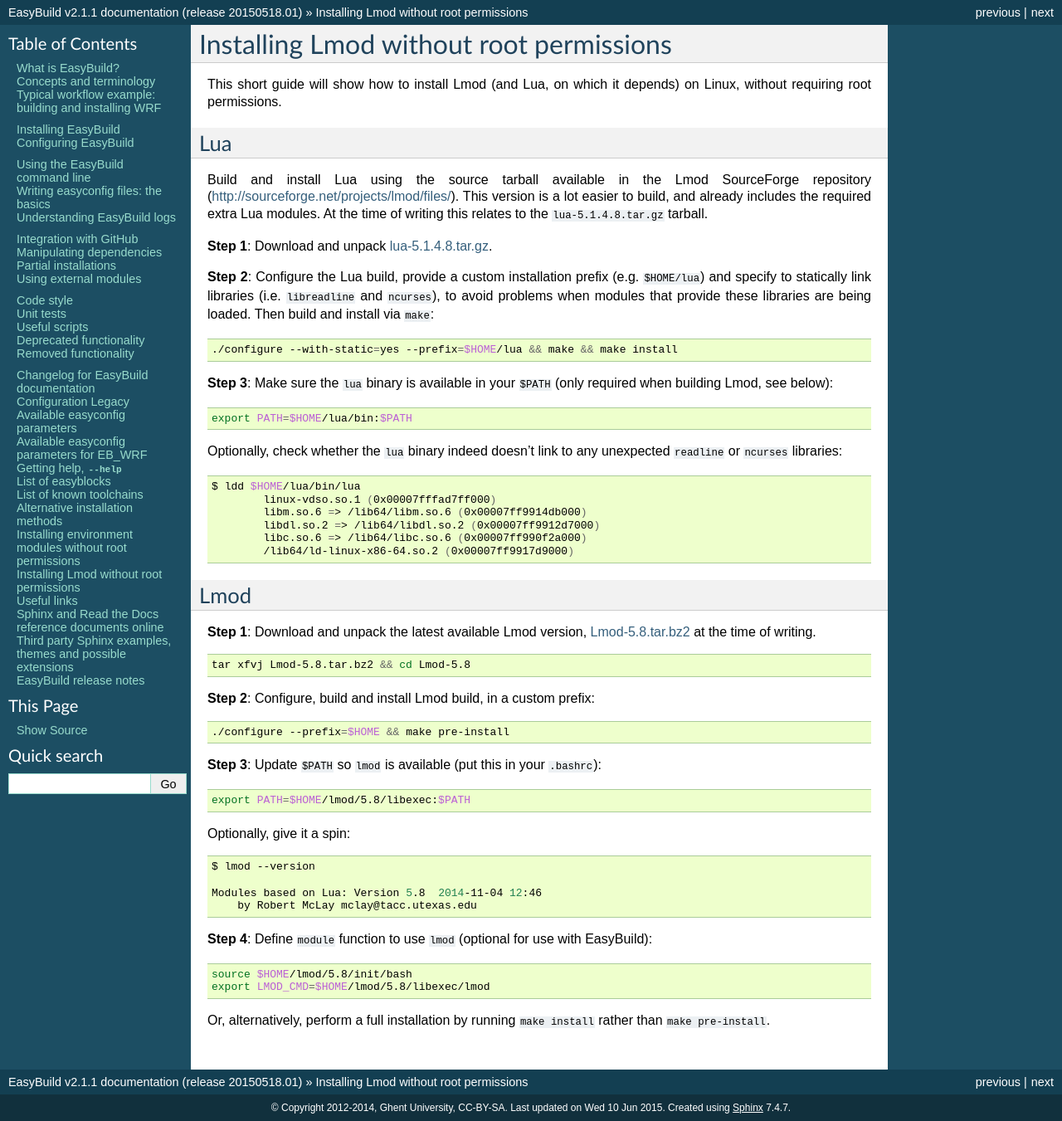
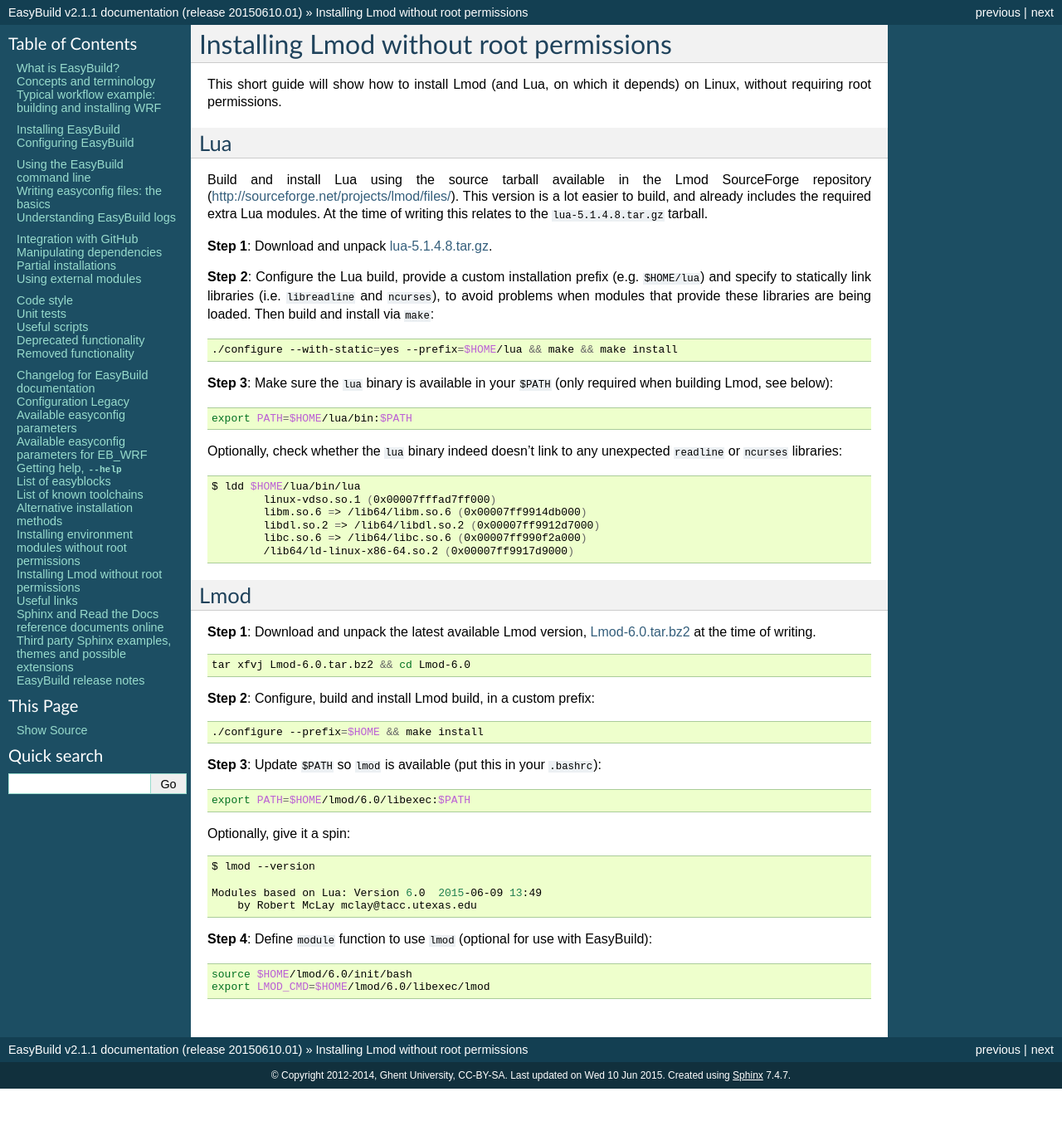
Before and after one commit to easybuilders/easybuild, a Sphinx documentation site: the page built from docs/Installing-Lmod-without-root-permissions.rst, in a window 1280 px wide. Shown: the whole page at 83% size. Built offline with Sphinx 7.4.7, drawn with Linux system fonts in a browser that asks for light colours; after the commit the page ends 1312 px from its top, so only the background shows below that.

Commit message:
update installing Lmod page for Lmod 6.0

```diff
--- a/docs/Changelog.rst
+++ b/docs/Changelog.rst
@@ -2,6 +2,8 @@
 
 Changelog for EasyBuild documentation
 -------------------------------------
+
+* **release 20150610.01** (`June 10th 2015`): update :ref:`installing_lmod` for Lmod v6.0
 
 * **release 20150518.01** (`May 18th 2015`):
 
--- a/docs/Installing-Lmod-without-root-permissions.rst
+++ b/docs/Installing-Lmod-without-root-permissions.rst
@@ -51,24 +51,24 @@
 ~~~~
 
 **Step 1**: Download and unpack the latest available Lmod version,
-`Lmod-5.8.tar.bz2`_ at the time of writing.
+`Lmod-6.0.tar.bz2`_ at the time of writing.
 
 .. code:: bash
 
-    tar xfvj Lmod-5.8.tar.bz2 && cd Lmod-5.8
+    tar xfvj Lmod-6.0.tar.bz2 && cd Lmod-6.0
 
 **Step 2**: Configure, build and install Lmod build, in a custom prefix:
 
 .. code:: bash
 
-    ./configure --prefix=$HOME && make pre-install
+    ./configure --prefix=$HOME && make install
 
 **Step 3**: Update ``$PATH`` so ``lmod`` is available (put this in your
 ``.bashrc``):
 
 .. code:: bash
 
-    export PATH=$HOME/lmod/5.8/libexec:$PATH
+    export PATH=$HOME/lmod/6.0/libexec:$PATH
 
 Optionally, give it a spin:
 
@@ -76,7 +76,7 @@
 
     $ lmod --version
 
-    Modules based on Lua: Version 5.8  2014-11-04 12:46
+    Modules based on Lua: Version 6.0  2015-06-09 13:49
         by Robert McLay mclay@tacc.utexas.edu
 
 **Step 4**: Define ``module`` function to use ``lmod`` (optional for use
@@ -84,12 +84,9 @@
 
 .. code:: bash
 
-    source $HOME/lmod/5.8/init/bash
-    export LMOD_CMD=$HOME/lmod/5.8/libexec/lmod
-
-Or, alternatively, perform a full installation by running
-``make install`` rather than ``make pre-install``.
+    source $HOME/lmod/6.0/init/bash
+    export LMOD_CMD=$HOME/lmod/6.0/libexec/lmod
 
 .. _`http://sourceforge.net/projects/lmod/files/`: http://sourceforge.net/projects/lmod/files/
 .. _lua-5.1.4.8.tar.gz: http://sourceforge.net/projects/lmod/files/lua-5.1.4.8.tar.gz/download
-.. _Lmod-5.8.tar.bz2: http://sourceforge.net/projects/lmod/files/Lmod-5.8.tar.bz2/download
+.. _Lmod-6.0.tar.bz2: http://sourceforge.net/projects/lmod/files/Lmod-6.0.tar.bz2/download
--- a/docs/conf.py
+++ b/docs/conf.py
@@ -43,7 +43,7 @@
 # The short X.Y version.
 version = '2.1.1'  # this is meant to reference the version of EasyBuild
 # The full version, including alpha/beta/rc tags.
-release = '20150518.01'  # this is meant to reference the version of the documentation itself
+release = '20150610.01'  # this is meant to reference the version of the documentation itself
 
 # There are two options for replacing |today|: either, you set today to some
 # non-false value, then it is used:
```
